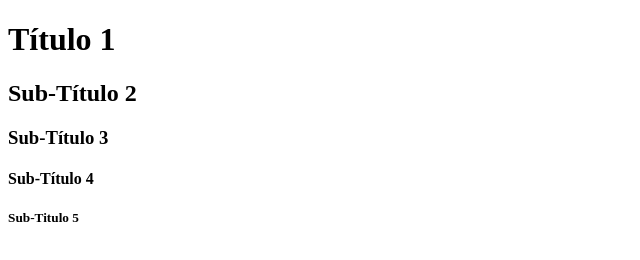
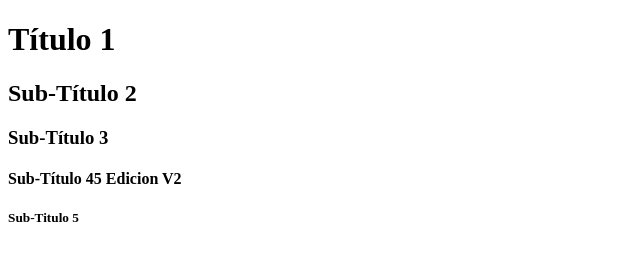
Before and after one commit to Franzaviza/practica_repositorio, a plain HTML site: page index.html in a window 1280 px wide. Shown: the full height of the page, 0-640 px from the left. Drawn offline with Linux system fonts and the light colour scheme.

Commit message:
Actualizado index.html en h4

```diff
--- a/index.html
+++ b/index.html
@@ -13,7 +13,7 @@
     <h1>Título 1</h1>
     <h2>Sub-Título 2</h2>
     <h3>Sub-Título 3</h3>
-    <h4>Sub-Título 4</h4>
+    <h4>Sub-Título 45 Edicion V2</h4>
     <h5>Sub-Titulo 5</h5>
 </body>
 </html>
```
